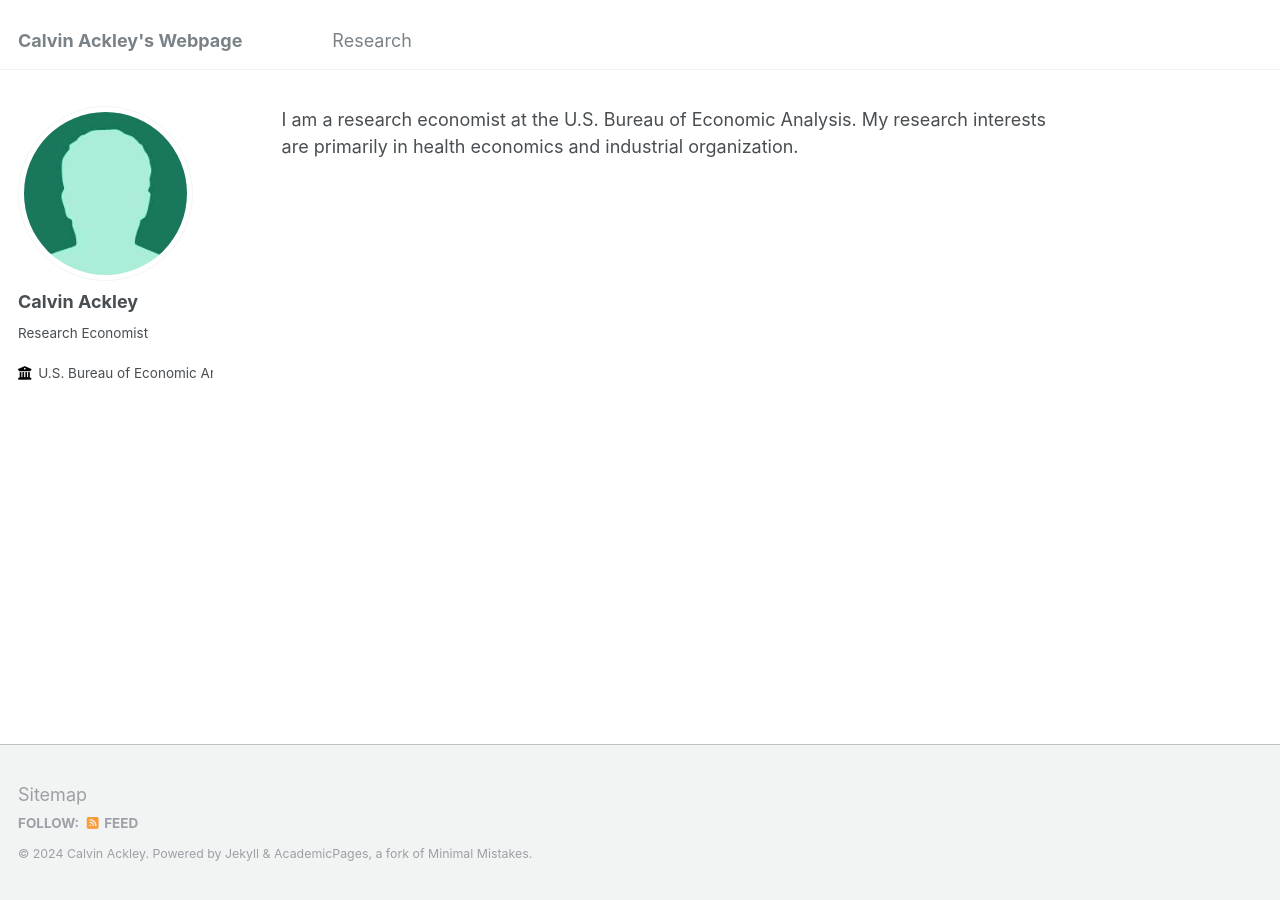
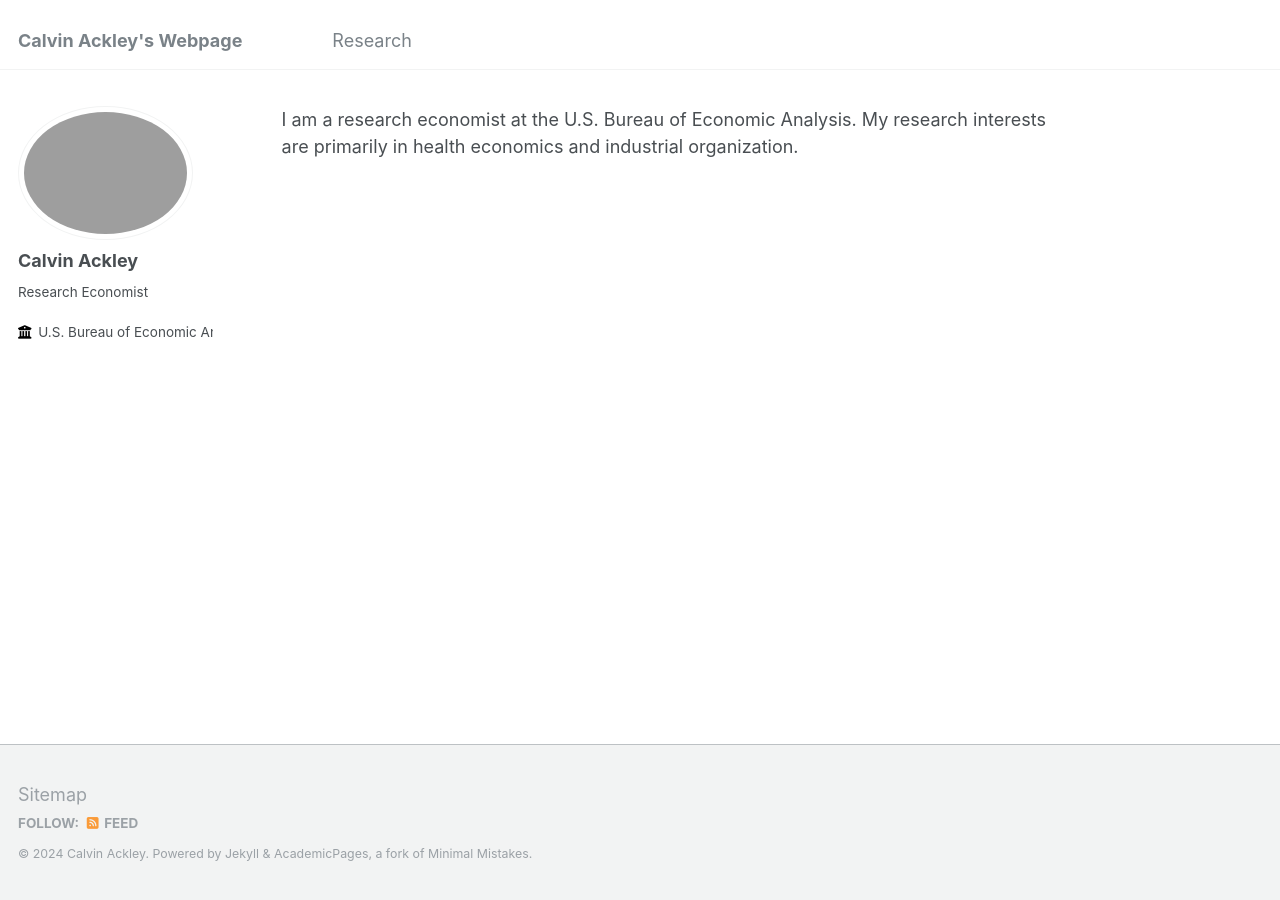
Before and after one commit to ackleycb/ackleycb.github.io, a Jekyll site: the page built from _pages/about.md, in a window 1280 px wide. Built offline with Jekyll 4.4.1, drawn with Linux system fonts in a browser that asks for light colours.

Commit message:
Update _config.yml

```diff
--- a/_config.yml
+++ b/_config.yml
@@ -21,7 +21,7 @@ repository               : "ackleycb/ackleycb.github.io"
 #               Additional customization can be done by editing /_includes/author-profile.html
 author:
   # Biographic information
-  avatar           : "bio-photo-2.jpg"
+  avatar           : "ackley_photo1.jpg"
   name             : "Calvin Ackley"
   pronouns         : # example: "she/her"
   bio              : "Research Economist"
```
